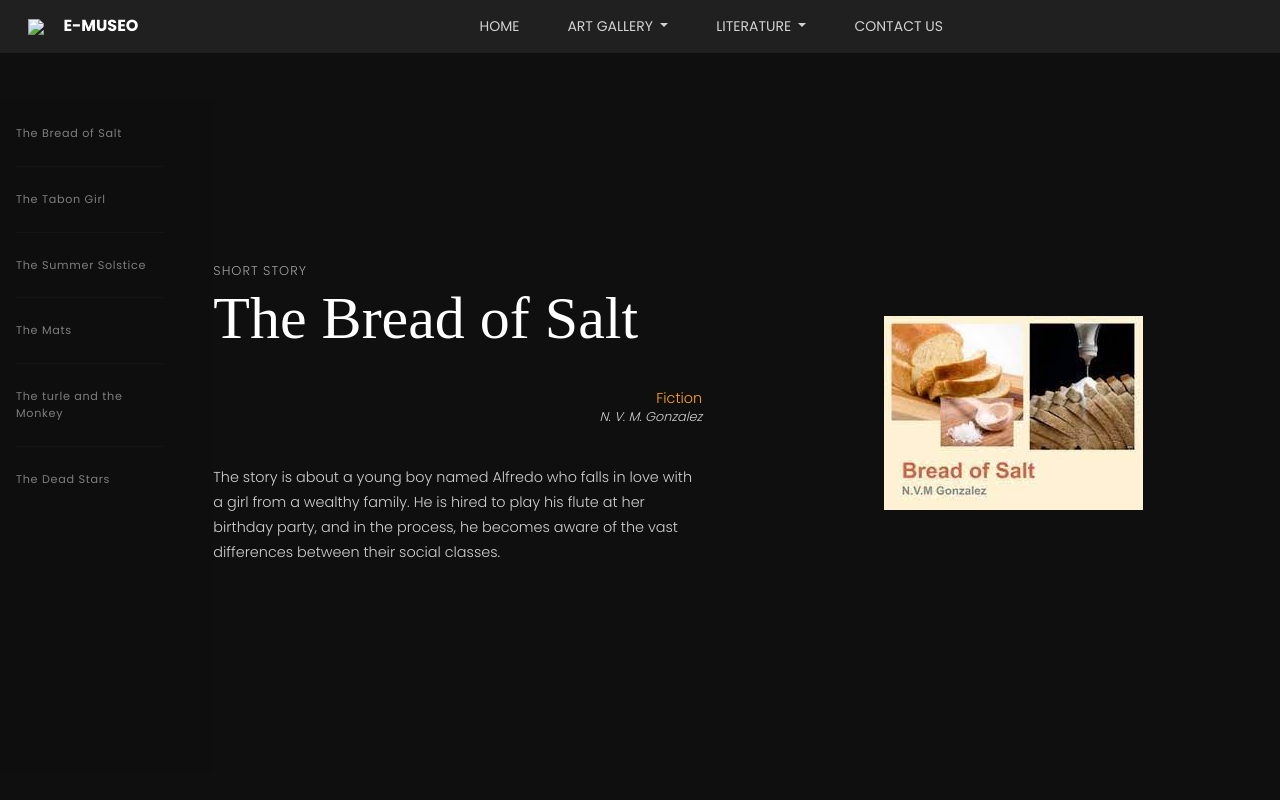
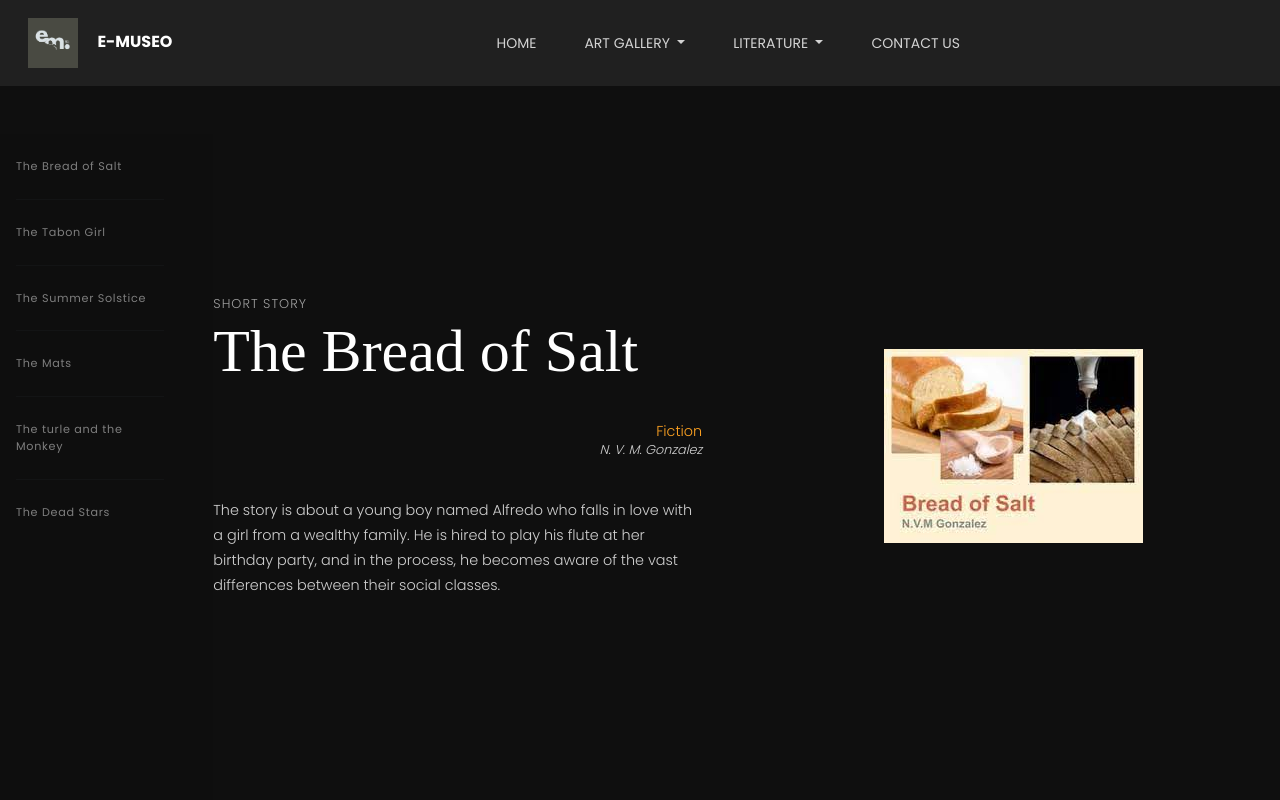
Before and after one commit to E-Museo/E-MUSEO, a plain HTML site: page Literature/Short Story/bread.html in a window 1280 px wide. Shown: the top 800 px of the page. Drawn offline with nearby package versions, Linux system fonts and the light colour scheme; files whose address does not match are found by name; a web font is replaced by a local one.

Commit message:
Update bread.html

```diff
--- a/Literature/Short Story/bread.html
+++ b/Literature/Short Story/bread.html
@@ -17,7 +17,7 @@
 		<div class="container-fluid position-relative" style="background-color: #202020">
 		<nav class="navbar navbar-expand-lg mx-auto py-2" id="navv">
 				<a class="navbar-brand mr-auto mb-0 mx-3" id="nav_a" href="../index.html">
-					<img class="navbar-brand mr-3" src="../Home/logo.jpg">
+					<img class="navbar-brand mr-3" src="../../Home/logo.jpg">
 					E-MUSEO
 				</a>
 				<button type="button" class="navbar-toggler"  data-bs-toggle="collapse" data-bs-target="#navbarNav" aria-controls="navbarNav" aria-expanded="false" aria-label="Toggle Navigation">
```
